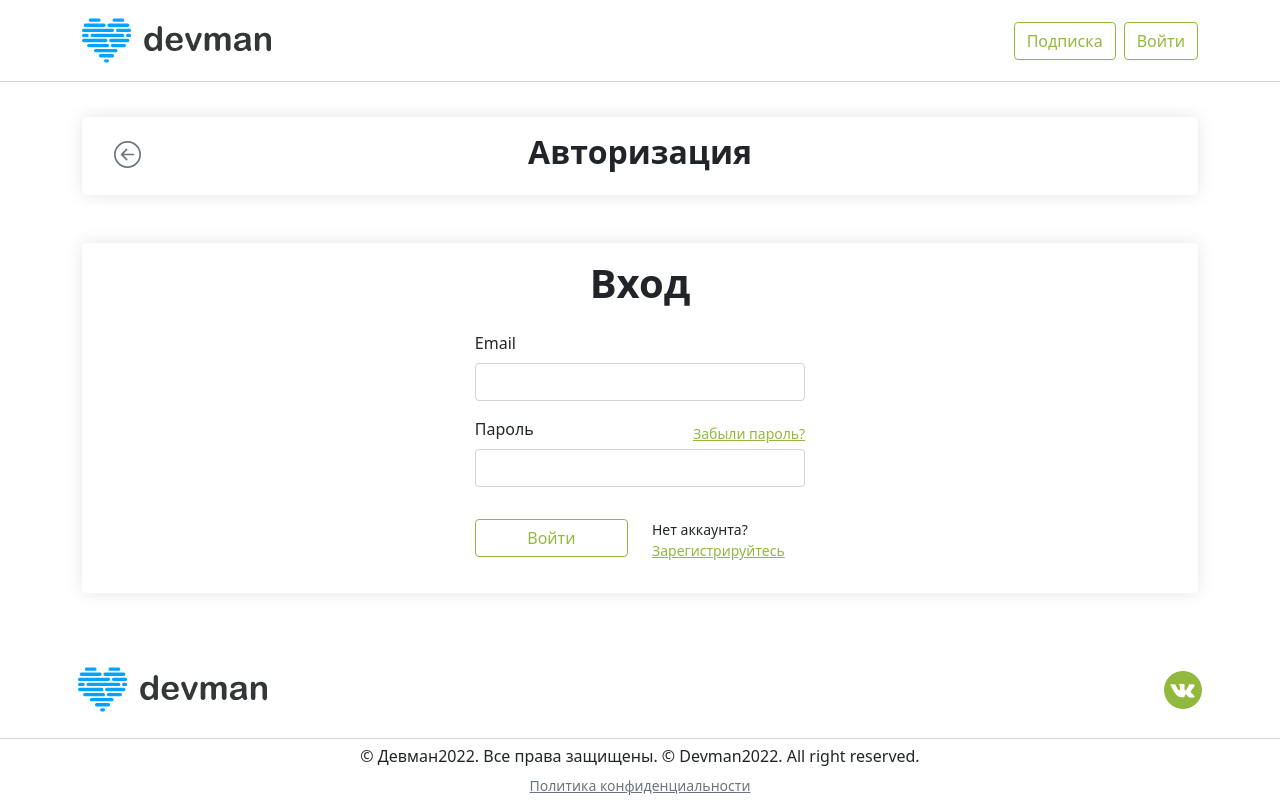
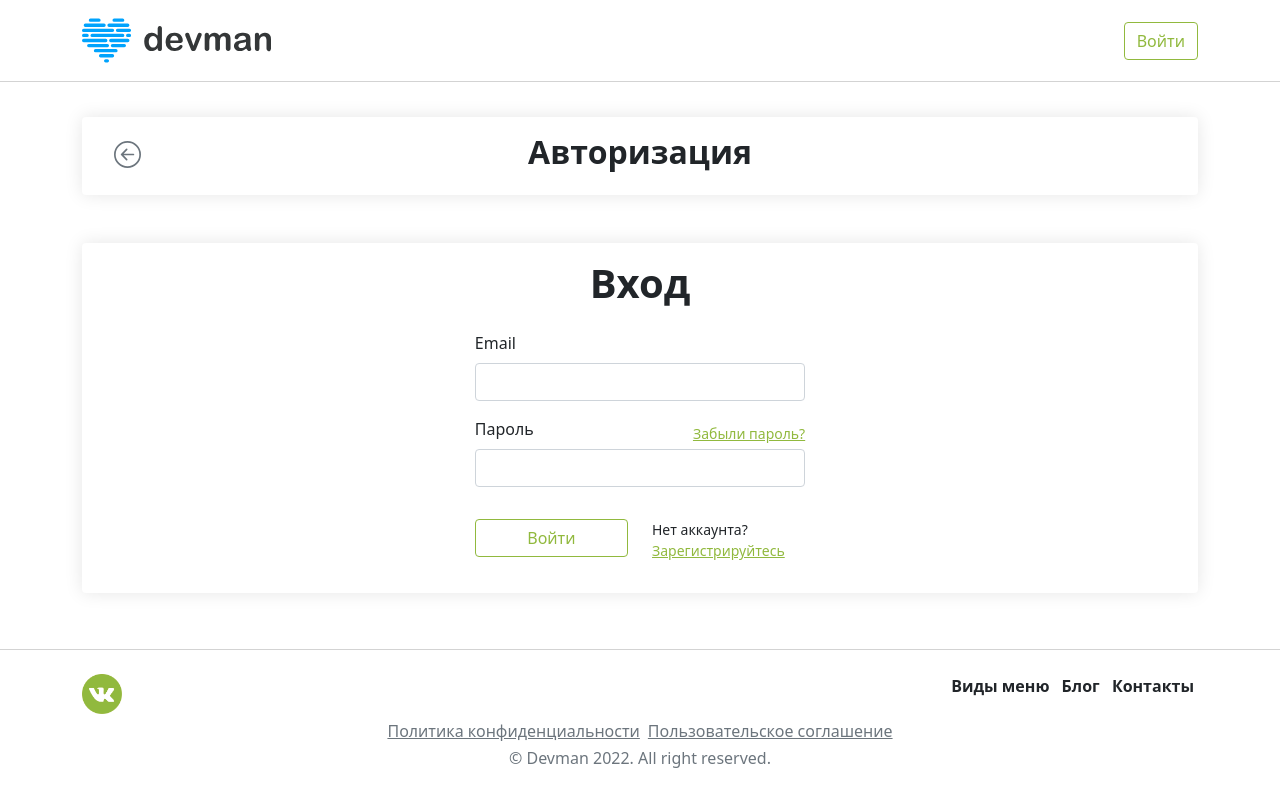
Before and after one commit to Gulfia83/foodplan, a Django app: page /auth/ in a window 1280 px wide. After the commit the page ends 768 px from the top, so only its background shows below. Run offline with Django 4.2, Linux system fonts and the light colour scheme.

Commit message:
исправил верстку авторизации

```diff
--- a/templates/auth.html
+++ b/templates/auth.html
@@ -1,39 +1,7 @@
+{% extends 'base.html' %}
 {% load static %}
-<!DOCTYPE html>
-<html lang="en">
-<head>
-    <meta charset="UTF-8">
-    <meta http-equiv="X-UA-Compatible" content="IE=edge">
-    <meta name="viewport" content="width=device-width, initial-scale=1.0">
-    <link href="https://cdn.jsdelivr.net/npm/bootstrap@5.0.2/dist/css/bootstrap.min.css" rel="stylesheet"
-        integrity="sha384-EVSTQN3/azprG1Anm3QDgpJLIm9Nao0Yz1ztcQTwFspd3yD65VohhpuuCOmLASjC" crossorigin="anonymous">
-    <link rel="stylesheet" href="{% static 'style.css' %}">
-    <title>Foodplan 2021 - Меню на неделю FOODPLAN</title>
-</head>
-<body>
-    <header>
-        <nav class="navbar navbar-expand-md navbar-light fixed-top navbar__opacity">
-            <div class="container">
-                <a class="navbar-brand" href="#">
-                    <img src="img/logo.8d8f24edbb5f.svg" height="55" width="189" alt="">
-                </a>
-                <button class="navbar-toggler" type="button" data-bs-toggle="collapse" data-bs-target="#navbarCollapse1"
-                    aria-controls="navbarSupportedContent" aria-expanded="false" aria-label="Toggle navigation">
-                    <span class="navbar-toggler-icon"></span>
-                </button>
-                <div class="collapse navbar-collapse" id="navbarCollapse1">
-                    <ul class="navbar-nav w-100">
-
-                        <li class="nav-item align-items-center d-md-flex flex-grow-1 justify-content-end">
-                            <button class="btn btn-outline-success me-2 shadow-none foodplan_green foodplan__border_green">Подписка</button>
-                            <button class="btn btn-outline-success shadow-none foodplan_green foodplan__border_green">Войти</button>
-                        </li>
-                    </ul>
-                </div>
-            </div>
-        </nav>
-    </header>
-    <main style="margin-top: calc(2rem + 85px);">
+{% block title %}Foodplan 2021 - Меню на неделю FOODPLAN{% endblock %}
+{% block content %}
   <section>
       <div class="container">
           <div class="card p-3 mb-5 foodplan__shadow">
@@ -73,31 +41,4 @@
           </div>
       </div>
   </section>
-    </main>
-    <footer>
-        <nav class="navbar navbar-expand-md navbar-light mt-5">
-            <div class="container p-2">
-                <a class="navbar-brand" href="#">
-                    <img src="img/logo.8d8f24edbb5f.svg" height="55" width="189" alt="">
-                </a>
-                <div class="footer__sideBtns d-flex">
-                    <a href="#">
-                        <img src="img/vk.png" height="38" width="auto" alt="">
-                    </a>
-                </div>
-            </div>
-        </nav>
-    </footer>
-    <footer class="footer pt-2" style="border-top: 1px solid lightgray;">
-        <div class="container d-flex flex-row justify-content-center mb-2">
-            <small class="text-center">
-                <h6>© Девман2022. Все права защищены. © Devman2022. All right reserved.</h6>
-                <a href="#" class="link-secondary">Политика конфиденциальности</a>
-            </small>
-        </div>
-    </footer>
-    <script src="https://cdn.jsdelivr.net/npm/bootstrap@5.0.2/dist/js/bootstrap.bundle.min.js"
-        integrity="sha384-MrcW6ZMFYlzcLA8Nl+NtUVF0sA7MsXsP1UyJoMp4YLEuNSfAP+JcXn/tWtIaxVXM"
-        crossorigin="anonymous"></script>
-</body>
-</html>
+{% endblock %}
```
Lines whose indentation alone changed are shown as unchanged.
